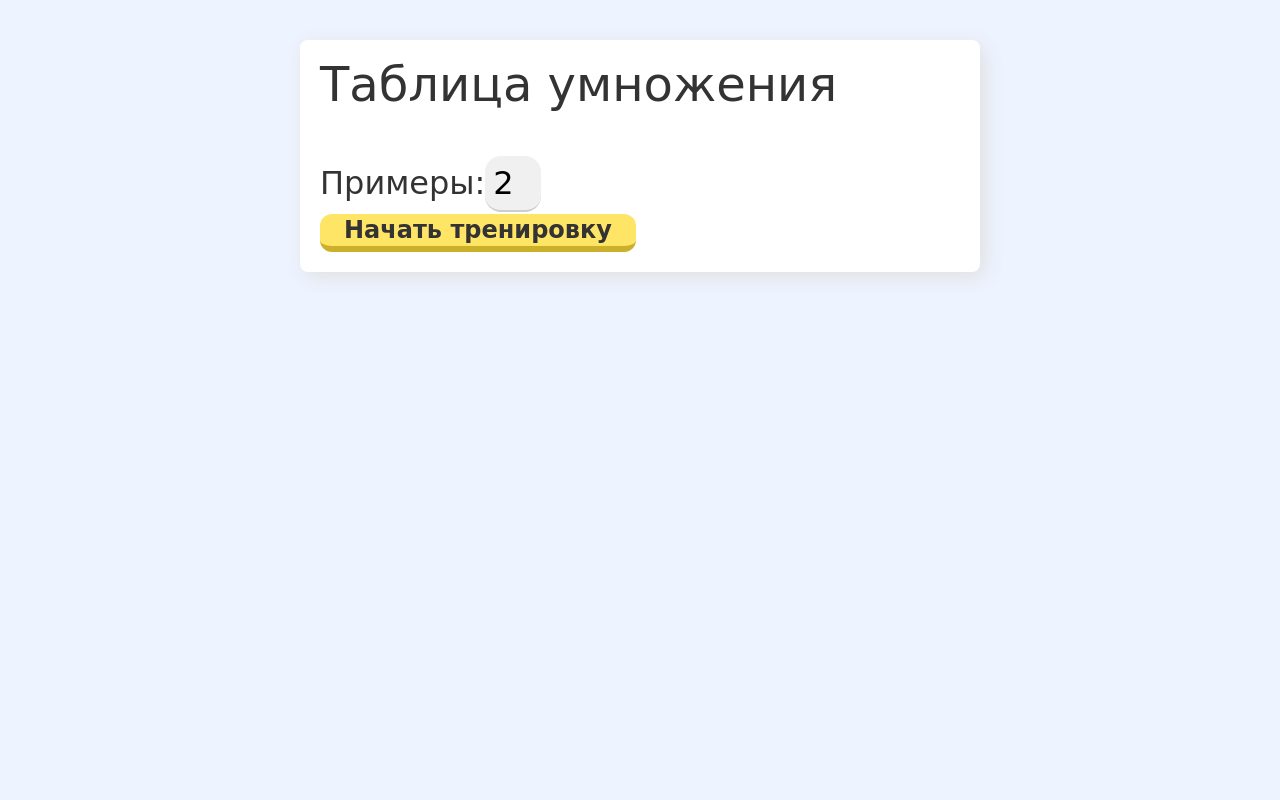
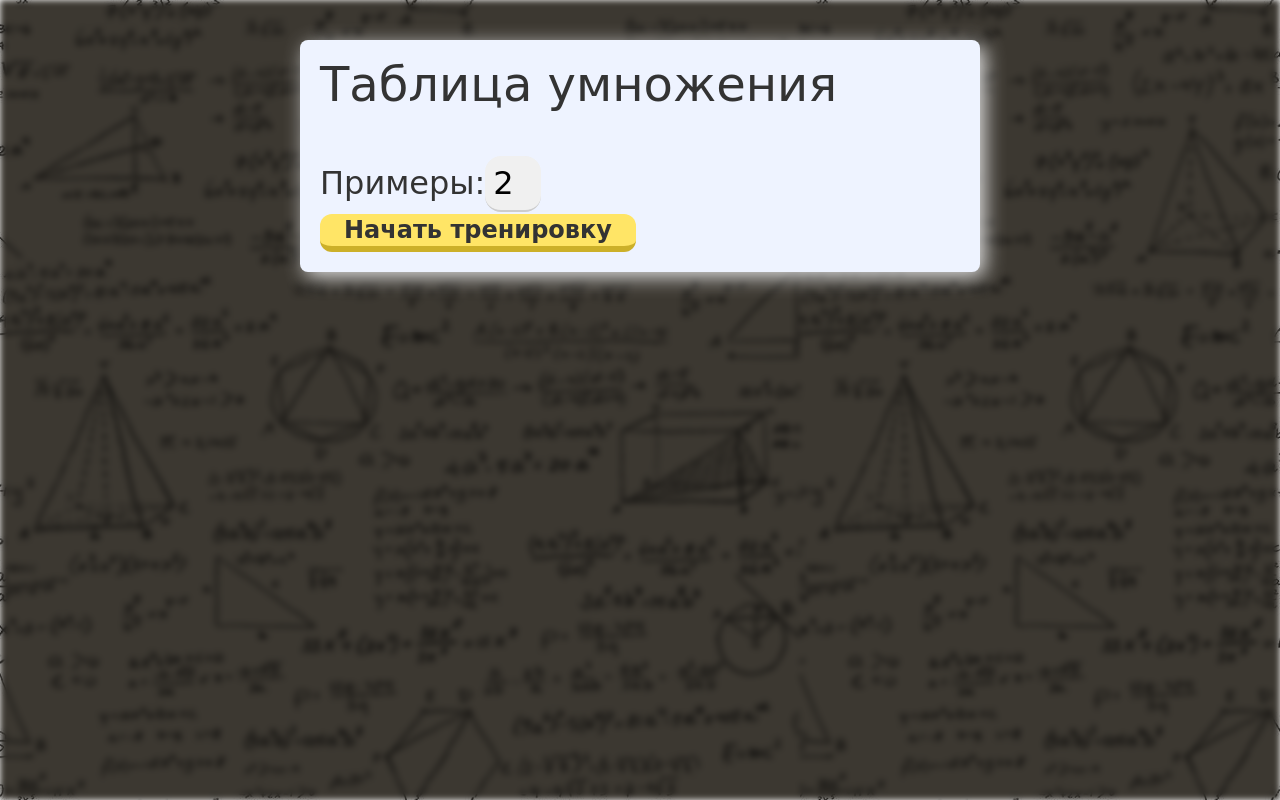
Before and after one commit to gkond/multab, a React (Create React App) app: page / in a window 1280 px wide. Built offline with nearby package versions, Linux system fonts and the light colour scheme.

Commit message:
Add global styles and background

```diff
--- a/src/components/App.module.css
+++ b/src/components/App.module.css
@@ -1,18 +1,19 @@
 .app {
-  margin: 40px;
+  flex-grow: 1;
+  padding: 40px 0;
+  backdrop-filter: blur(2px);
 }
-
-@media (prefers-reduced-motion: no-preference) {
-  .App-logo {
-    animation: App-logo-spin infinite 20s linear;
-  }
+.app_content {
+  position: relative;
+  z-index: 2;
 }
-
-@keyframes App-logo-spin {
-  from {
-    transform: rotate(0deg);
-  }
-  to {
-    transform: rotate(360deg);
-  }
+.app:before {
+  content: '';
+  position: absolute;
+  z-index: 1;
+  left: 0;
+  top: 0;
+  width: 100%;
+  height: 100%;
+  backdrop-filter: brightness(20%) sepia(50%) blur(3px);
 }
--- a/src/components/App.tsx
+++ b/src/components/App.tsx
@@ -44,7 +44,11 @@ const App = () => {
   const [solutions, setSolutions] = useState<Attempt[]>([]);
   console.log('solutions', solutions);
   return (
-    <div className={styles.app}>
+    <div
+      className={styles.app}
+      style={{ backgroundImage: "url('/bg.jpg')" }}
+    >
+      <div className={styles.app_content}>
         {view === VIEWS.SETTINGS && (
           <View
             title={"Таблица умножения"}
@@ -93,6 +97,7 @@ const App = () => {
           />
         )}
       </div>
+    </div>
   );
 };
 
--- a/src/components/common/Button/index.tsx
+++ b/src/components/common/Button/index.tsx
@@ -1,7 +1,7 @@
 import React from "react";
 import styles from "./styles.module.css";
 
-const audio = new Audio('./sfx/click.mp3');
+const audio = new Audio('./click.mp3');
 
 export const Button:React.FunctionComponent<{
   disabled?: boolean,
--- a/src/components/common/View/styles.module.css
+++ b/src/components/common/View/styles.module.css
@@ -3,8 +3,8 @@
   padding: 20px;
   max-width: 640px;
   border-radius: 8px;
-  box-shadow: 5px 5px 20px #e0e0e0;
-  background-color: #ffffff;
+  box-shadow: 5px 5px 20px #E0E0E0;
+  background-color: #EEF3FF;
 }
 
 .view_title {
--- a/src/index.css
+++ b/src/index.css
@@ -1,17 +1,23 @@
+html {
+  height: 100%;
+}
+
 body {
+  height: 100%;
   margin: 0;
   color: #333333;
-  font-family: "Comic Sans MS", -apple-system, BlinkMacSystemFont, 'Segoe UI', 'Roboto', 'Oxygen',
-    'Ubuntu', 'Cantarell', 'Fira Sans', 'Droid Sans', 'Helvetica Neue',
+  font-family: "Comic Sans MS", -apple-system, BlinkMacSystemFont, "Segoe UI", "Roboto", "Oxygen",
+    "Ubuntu", "Cantarell", "Fira Sans", "Droid Sans", "Helvetica Neue",
     sans-serif;
   font-size: 32px;
   -webkit-font-smoothing: antialiased;
   -moz-osx-font-smoothing: grayscale;
-  background-color: #edf3ff;
 }
 
-code {
-  font-family: source-code-pro, Menlo, Monaco, Consolas, 'Courier New', monospace;
+#root {
+  height: 100%;
+  display: flex;
+  flex-direction: column;
 }
 
 input[type="text"] {
@@ -22,8 +28,8 @@ input[type="text"] {
   border: none;
   border-bottom: 2px solid #ccc;
   border-radius: .5em;
-  font-family: "Comic Sans MS", -apple-system, BlinkMacSystemFont, 'Segoe UI', 'Roboto', 'Oxygen',
-    'Ubuntu', 'Cantarell', 'Fira Sans', 'Droid Sans', 'Helvetica Neue',
+  font-family: "Comic Sans MS", -apple-system, BlinkMacSystemFont, "Segoe UI", "Roboto", "Oxygen",
+    "Ubuntu", "Cantarell", "Fira Sans", "Droid Sans", "Helvetica Neue",
     sans-serif;
   font-size: 32px;
 }
--- a/src/index.tsx
+++ b/src/index.tsx
@@ -1,8 +1,8 @@
 import React from 'react';
 import ReactDOM from 'react-dom';
-import './index.css';
 import App from './components/App';
 import reportWebVitals from './reportWebVitals';
+import './index.css';
 
 ReactDOM.render(
   <React.StrictMode>
```
Also changed, not shown: public/bg.jpg (added), 1 other file (tests, documents, lock files or other folders). Lines whose indentation alone changed are shown as unchanged.
